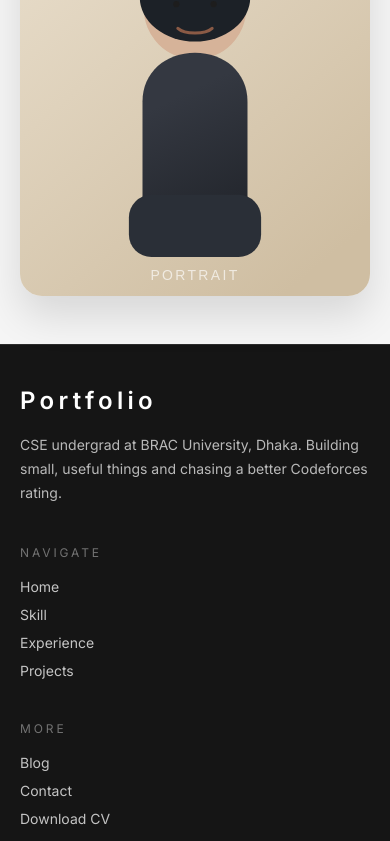
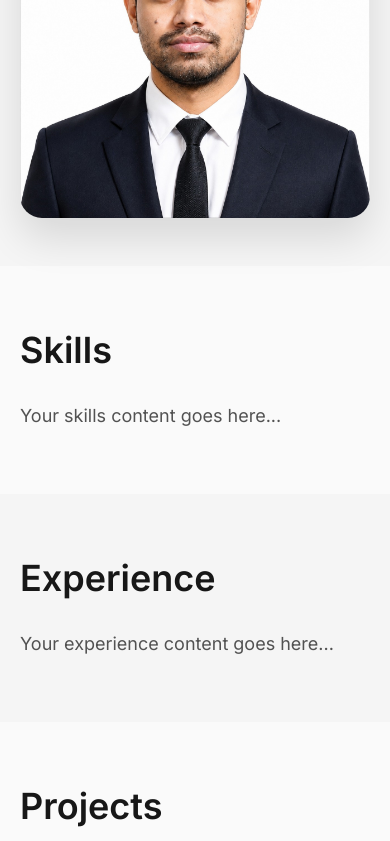
Before and after one commit to SWEET-32/portfolio, a Next.js app: page / in a window 390 px wide. Shown: the part 978-1819 px from the top of the page. Built offline with nearby package versions, Linux system fonts and the light colour scheme.

Commit message:
Refactor code structure for improved readability and maintainability

```diff
--- a/app/(blank-page-layout)/layout.tsx
+++ b/app/(blank-page-layout)/layout.tsx
@@ -1,9 +1,6 @@
-import { SiteHeader } from "@/components/site-header";
-
 const BlankLayout = ({ children }: Readonly<{ children: React.ReactNode }>) => {
     return (
         <div className="bg-[#fafafa] text-neutral-900">
-            <SiteHeader />
             {children}
         </div>
     );
--- a/app/layout.tsx
+++ b/app/layout.tsx
@@ -3,6 +3,7 @@ import { Geist, Geist_Mono, Inter } from "next/font/google";
 import "./globals.css";
 import { cn } from "@/lib/utils";
 import { SiteFooter } from "@/components/site-footer";
+import { SiteHeader } from "@/components/site-header";
 
 const geistHeading = Geist({subsets:['latin'],variable:'--font-heading'});
 
@@ -31,9 +32,10 @@ export default function RootLayout({
   return (
     <html
       lang="en"
-      className={cn("h-full", "antialiased", geistSans.variable, geistMono.variable, "font-sans", inter.variable, geistHeading.variable)}
+      className={cn("h-full scroll-smooth", "antialiased", geistSans.variable, geistMono.variable, "font-sans", inter.variable, geistHeading.variable)}
     >
       <body className="min-h-full flex flex-col">
+        <SiteHeader />
         <div className="flex min-h-full flex-1 flex-col">{children}</div>
         <SiteFooter />
       </body>
--- a/components/site-header.tsx
+++ b/components/site-header.tsx
@@ -1,21 +1,42 @@
 "use client";
 
 import Link from "next/link";
-import { usePathname } from "next/navigation";
+import { useEffect, useState } from "react";
 
 import { cn } from "@/lib/utils";
 
 const NAV_ITEMS = [
-  { label: "Home", href: "/" },
-  { label: "Skill", href: "/skill" },
-  { label: "Experience", href: "/experience" },
-  { label: "Projects", href: "/projects" },
-  { label: "Blog", href: "/blog" },
-  { label: "Contact", href: "/contact" },
+  { label: "Home", href: "#home" },
+  { label: "Skill", href: "#skill" },
+  { label: "Experience", href: "#experience" },
+  { label: "Projects", href: "#projects" },
+  { label: "Blog", href: "#blog" },
+  { label: "Contact", href: "#contact" },
 ];
 
 export function SiteHeader() {
-  const pathname = usePathname();
+  const [activeSection, setActiveSection] = useState("home");
+
+  useEffect(() => {
+    const handleScroll = () => {
+      const sections = ["home", "skill", "experience", "projects", "blog", "contact"];
+      const scrollPosition = window.scrollY + 100;
+
+      for (const section of sections) {
+        const element = document.getElementById(section);
+        if (element) {
+          const { offsetTop, offsetHeight } = element;
+          if (scrollPosition >= offsetTop && scrollPosition < offsetTop + offsetHeight) {
+            setActiveSection(section);
+            break;
+          }
+        }
+      }
+    };
+
+    window.addEventListener("scroll", handleScroll);
+    return () => window.removeEventListener("scroll", handleScroll);
+  }, []);
 
   return (
     <header className="border-b border-yellow-400 bg-white">
@@ -32,7 +53,7 @@ export function SiteHeader() {
                   href={item.href}
                   className={cn(
                     "rounded-full px-4 py-2.5 text-sm transition-colors",
-                    pathname === item.href
+                    activeSection === item.href.slice(1)
                       ? "bg-neutral-900 text-white"
                       : "text-neutral-600 hover:bg-neutral-100 hover:text-neutral-900"
                   )}
--- a/views/blank-page-layout/blank-page-layout-view.tsx
+++ b/views/blank-page-layout/blank-page-layout-view.tsx
@@ -2,6 +2,8 @@ import Link from "next/link";
 
 const BlankPageLayoutView = () => {
   return (
+    <>
+      {/* Home Section */}
       <main id="home" className="bg-[#f5f5f5]">
         <section className="mx-auto grid max-w-6xl items-center gap-10 px-5 py-12 sm:px-6 md:grid-cols-2 md:gap-12 lg:px-8 lg:py-16">
           <div>
@@ -14,20 +16,20 @@ const BlankPageLayoutView = () => {
             </p>
 
             <div className="mt-8 flex flex-wrap items-center gap-4">
-            <Link
-              href="/projects"
+              <a
+                href="#projects"
                 className="inline-flex items-center gap-2 rounded-full bg-neutral-900 px-6 py-3 text-base font-medium text-white transition-colors hover:bg-neutral-800"
               >
                 View my projects
                 <span aria-hidden="true">↗</span>
-            </Link>
-            <Link
-              href="/contact"
+              </a>
+              <a
+                href="#contact"
                 className="inline-flex items-center gap-2 rounded-full border border-neutral-300 bg-white px-6 py-3 text-base font-medium text-neutral-800 transition-colors hover:bg-neutral-100"
               >
                 Download CV
                 <span aria-hidden="true">↓</span>
-            </Link>
+              </a>
             </div>
 
             <div className="mt-12 grid grid-cols-3 gap-4 border-t border-neutral-300 pt-8">
@@ -48,13 +50,44 @@ const BlankPageLayoutView = () => {
 
           <div className="relative">
             <img
-            src="/hero-portrait.svg"
+              src="/image/sweer1.jpeg"
               alt="Portrait of Tanvir"
               className="mx-auto w-full max-w-[560px] rounded-[22px] object-cover shadow-[0_20px_40px_rgba(0,0,0,0.12)]"
             />
           </div>
         </section>
       </main>
+
+      {/* Skill Section */}
+      <section id="skill" className="mx-auto max-w-6xl px-5 py-16 sm:px-6 lg:px-8">
+        <h2 className="text-4xl font-semibold text-neutral-900 mb-8">Skills</h2>
+        <p className="text-neutral-600 text-lg">Your skills content goes here...</p>
+      </section>
+
+      {/* Experience Section */}
+      <section id="experience" className="mx-auto max-w-6xl px-5 py-16 sm:px-6 lg:px-8 bg-[#f5f5f5]">
+        <h2 className="text-4xl font-semibold text-neutral-900 mb-8">Experience</h2>
+        <p className="text-neutral-600 text-lg">Your experience content goes here...</p>
+      </section>
+
+      {/* Projects Section */}
+      <section id="projects" className="mx-auto max-w-6xl px-5 py-16 sm:px-6 lg:px-8">
+        <h2 className="text-4xl font-semibold text-neutral-900 mb-8">Projects</h2>
+        <p className="text-neutral-600 text-lg">Your projects content goes here...</p>
+      </section>
+
+      {/* Blog Section */}
+      <section id="blog" className="mx-auto max-w-6xl px-5 py-16 sm:px-6 lg:px-8 bg-[#f5f5f5]">
+        <h2 className="text-4xl font-semibold text-neutral-900 mb-8">Blog</h2>
+        <p className="text-neutral-600 text-lg">Your blog content goes here...</p>
+      </section>
+
+      {/* Contact Section */}
+      <section id="contact" className="mx-auto max-w-6xl px-5 py-16 sm:px-6 lg:px-8">
+        <h2 className="text-4xl font-semibold text-neutral-900 mb-8">Contact</h2>
+        <p className="text-neutral-600 text-lg">Your contact content goes here...</p>
+      </section>
+    </>
   );
 };
 
```
Also changed, not shown: public/image/sweer1.jpeg (added). Lines whose indentation alone changed are shown as unchanged.
